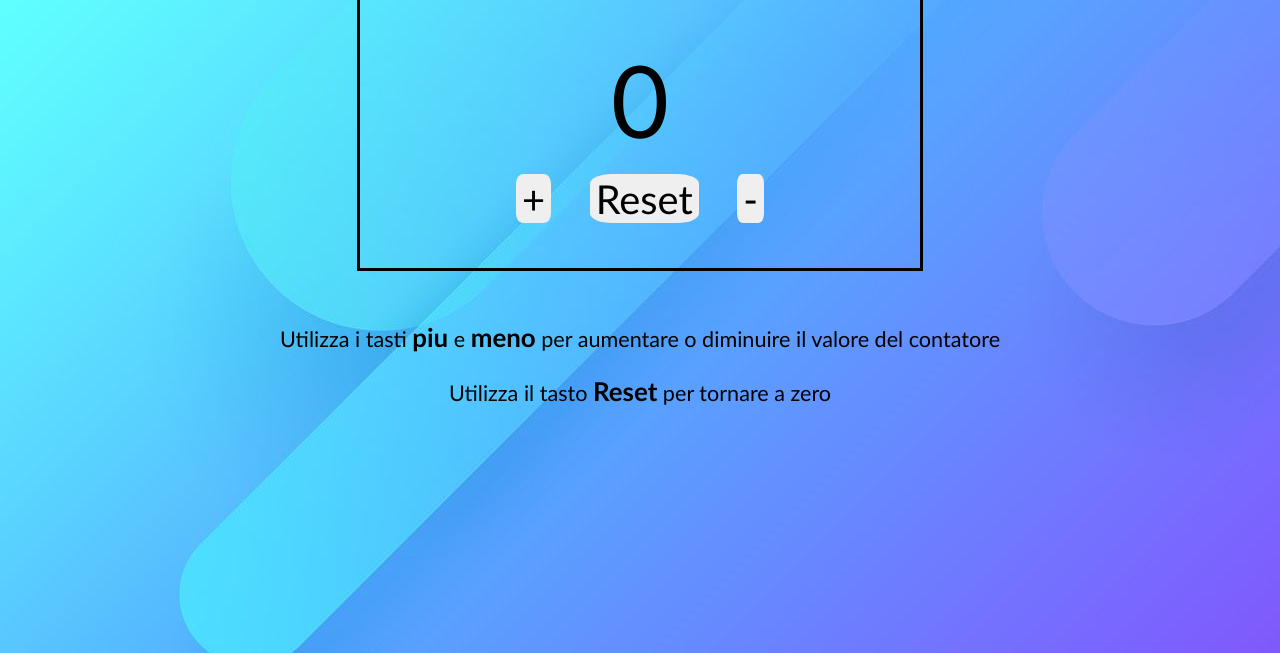
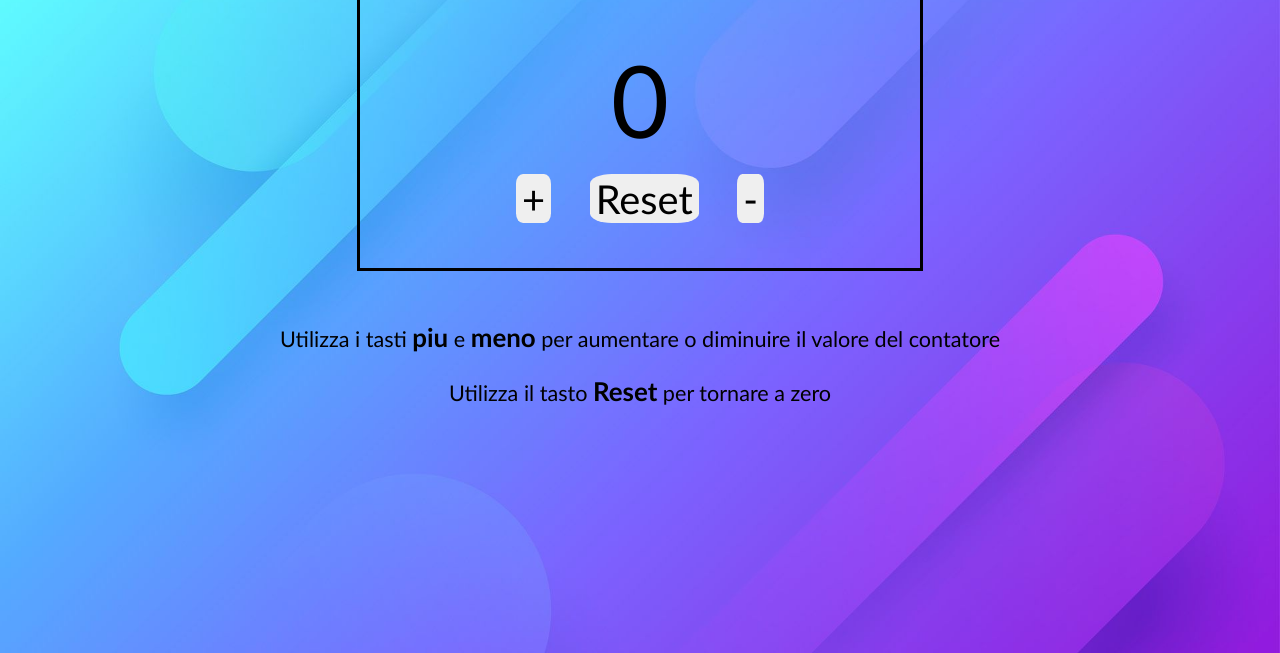
Before and after one commit to AleDeb93/counter-js, a plain HTML site: page index.html in a window 1280 px wide. Shown: the part 147-800 px from the top of the page. Drawn offline with Linux system fonts and the light colour scheme.

Commit message:
Update style.css

```diff
--- a/assets/style/style.css
+++ b/assets/style/style.css
@@ -5,6 +5,8 @@
 }
 body{
     background-image: url(../img/background.jpg);
+    background-size: cover;
+    background-repeat: no-repeat;
     text-align: center;
 }
 .container{
@@ -13,7 +15,7 @@ body{
     width: 35%;
     width: 500px;
 }
-@media only screen and (min-width: 961px){
+@media (min-width: 961px){
     .tutorial-mobile{
         display: none;
     }
@@ -38,12 +40,12 @@ button:active{
     transform: translateY(2px);
 }
 
-@media only screen and (max-width: 459px){
+@media (max-width: 459px){
     .tutorial-desktop{
         display: none;
     }
 }
-@media only screen and (min-width: 460px) and (max-width: 960px){
+@media (min-width: 460px) and (max-width: 960px){
     .tutorial-desktop{
         display: none;
     }
```
